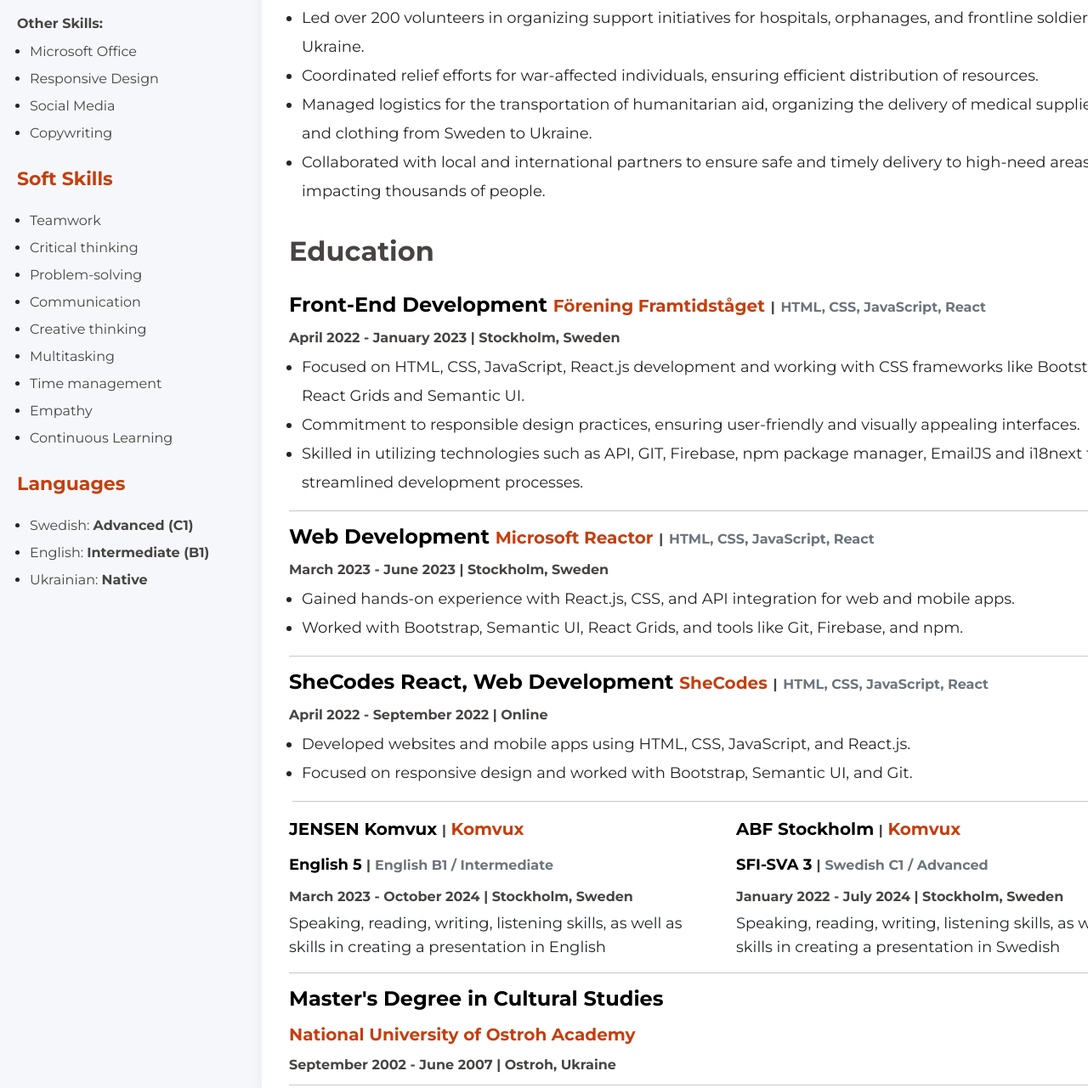
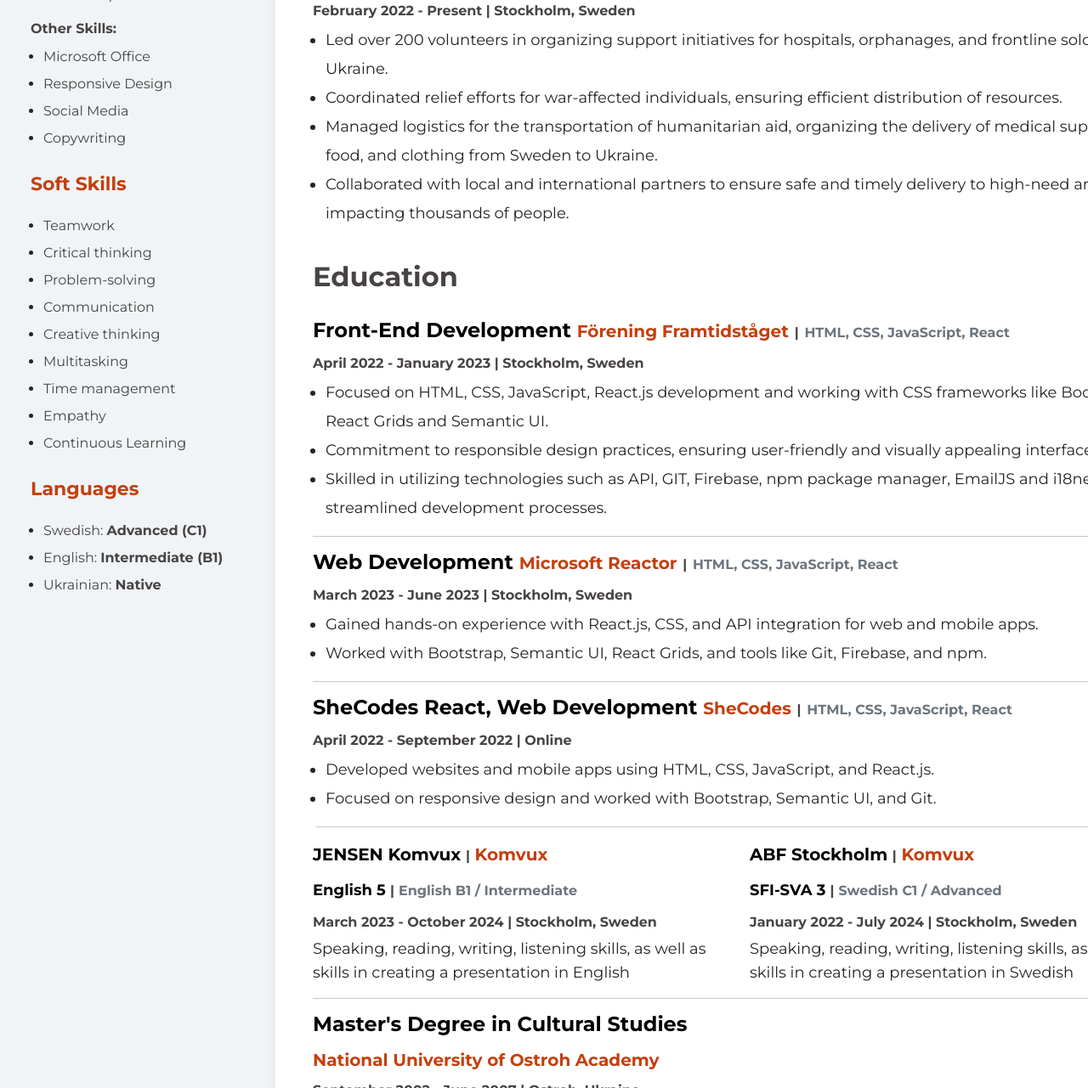
Before and after one commit to OlenaKut/CV-EN, a plain HTML site: page index.html in a window 1280 px wide. Shown: the part 1519-2800 px from the top of the page at 85% size. Drawn offline with nearby package versions, Linux system fonts and the light colour scheme.

Commit message:
Fixed margins

```diff
--- a/index.html
+++ b/index.html
@@ -143,7 +143,7 @@
 					<h3 class="title">Education</h3>
 				</div>
 				<!--Certificates-->
-					<div class="education">
+					<div>
 						<h4 class="work-position">
 						Front-End Development
 							<span class="organization">Förening Framtidståget</span>
@@ -167,7 +167,7 @@
 					</div>
 					<hr />
 
-				<div class="education ">
+				<div>
 						<h4 class="work-position">
 							Web Development
 							<span class="organization">Microsoft Reactor</span>
@@ -185,7 +185,7 @@
 					</ul>
 				</div>
 				<hr />
-				<div class="education">
+				<div>
 					<h4 class="work-position">
 						SheCodes React, Web Development
 						<span class="organization">SheCodes</span>
@@ -207,7 +207,7 @@
 
 
 				<div class="row">
-				<div class="education col-6">
+				<div class="col-6">
 					<h4 class="university">
 						JENSEN Komvux
 						<span class="line">|</span>
@@ -225,7 +225,7 @@
 					</p>
 					<p class="language">Speaking, reading, writing, listening skills, as well as skills in creating a presentation in English</p>
 				</div>
-				<div class="education col-6">
+				<div class="col-6">
 					<h4 class="university">
 						ABF Stockholm
 						<span class="line">|</span>
--- a/styles/styles.css
+++ b/styles/styles.css
@@ -1,6 +1,6 @@
 body {
   font-family: "Montserrat", sans-serif;
-  background-color: #f5f7fa;
+  background-color: #f0f4f7;
 }
 
 /* main styles */
@@ -8,13 +8,13 @@ body {
   display: flex;
   flex-direction: row-reverse;
   width: 1400px;
-  margin: 10px auto;
+  margin: 16px;
 }
 
 .main-content {
   background-color: #ffffff;
   box-shadow: 6px 6px 20px rgba(0, 0, 0, 0.1);
-  padding: 24px 32px 0;
+  padding: 44px;
 }
 
 /* about styles */
@@ -171,6 +171,9 @@ body {
 }
 
 /* education */
+.education {
+  margin-top: 44px;
+}
 .university {
   font-style: normal;
   font-weight: 700;
```
